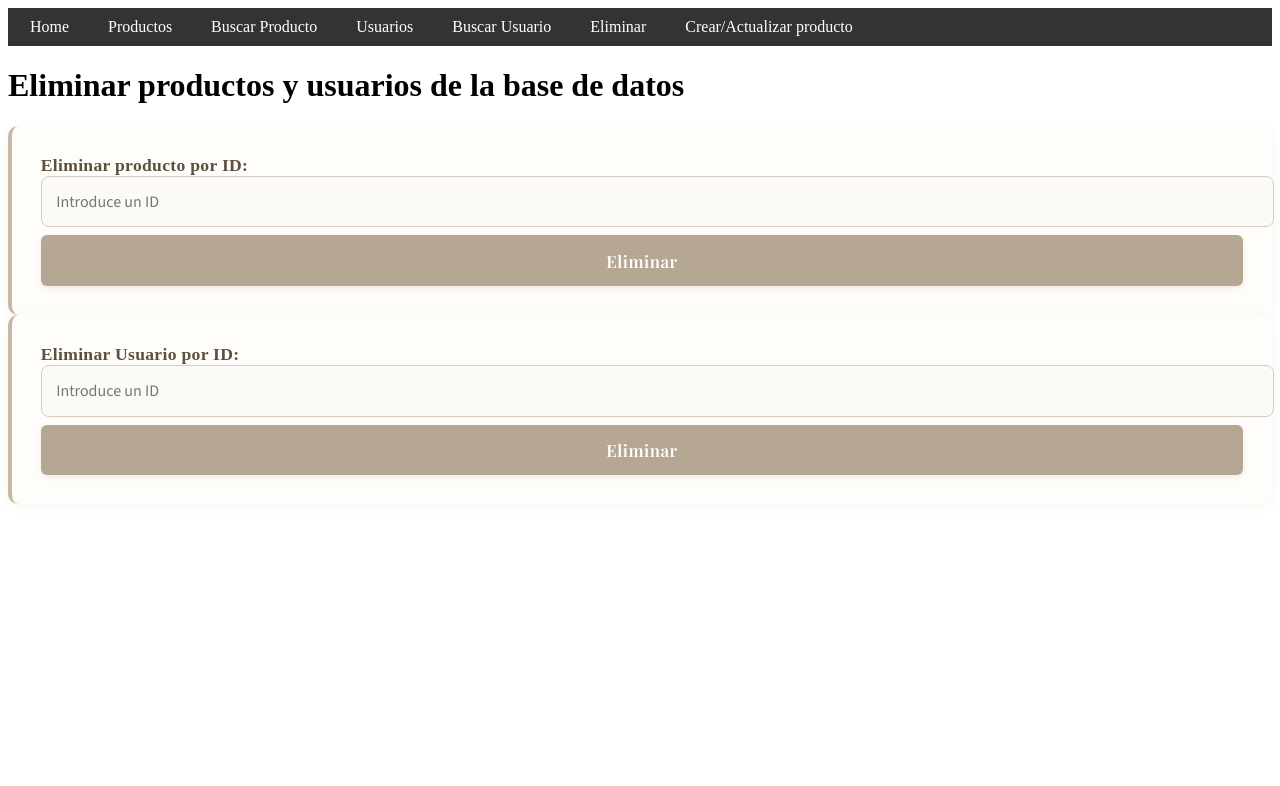
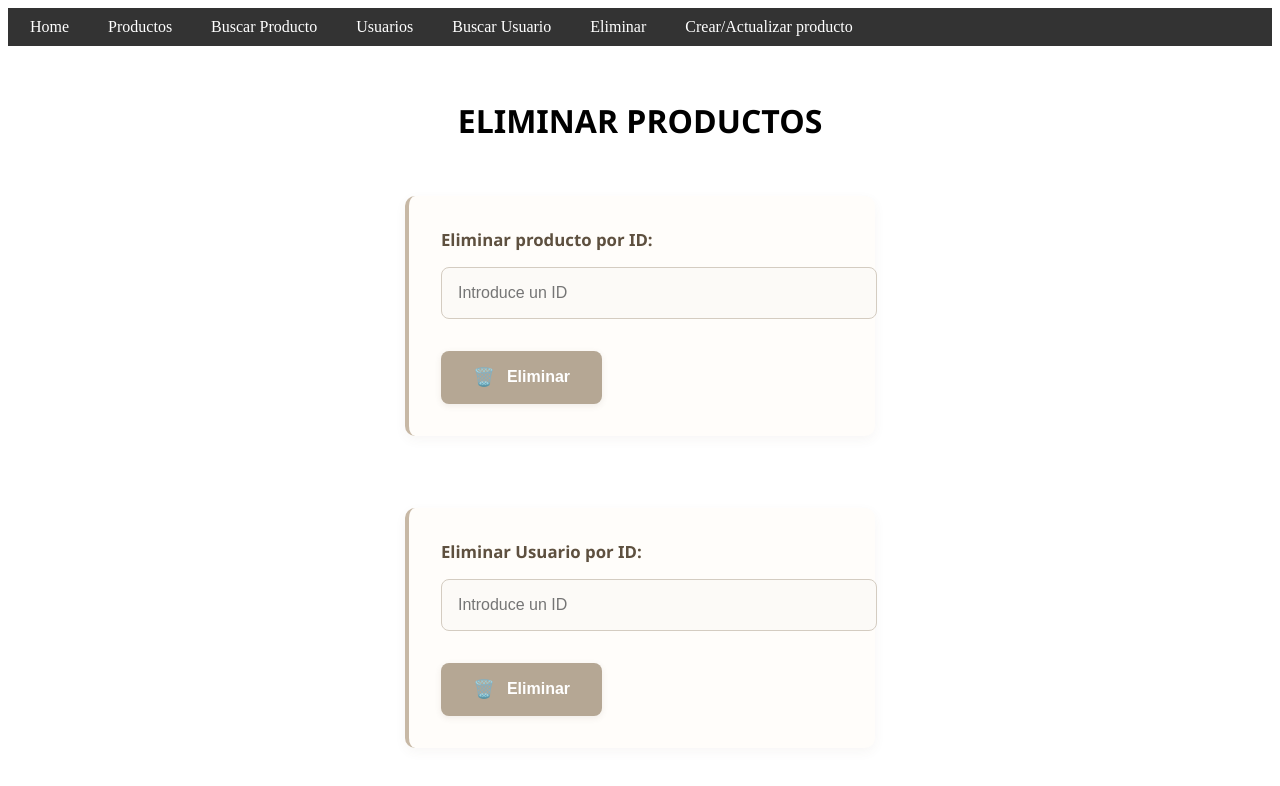
Before and after one commit to jorge-msmk/ab-frontend-2025, an Angular app: page /eliminar in a window 1280 px wide. Shown: the top 786 px of the page. Built offline with nearby package versions, Linux system fonts and the light colour scheme.

Commit message:
Entregable 3

```diff
--- a/src/app/pages/delete/delete.component.css
+++ b/src/app/pages/delete/delete.component.css
@@ -1,141 +1,172 @@
-/* Importación de fuentes (se mantiene igual) */
-@import url('https://fonts.googleapis.com/css2?family=Playfair+Display:wght@400;600&family=Source+Sans+3:wght@300;400;600&display=swap');
-
-/* Estructura Vertical Pura */
+.container {
+    display: flex;
+    flex-direction: column;
+    align-items: center;
+    justify-content: space-around;
+    font-family: 'Segoe UI', Roboto, Oxygen, Ubuntu, Cantarell, 'Open Sans', sans-serif;
+    gap: 2rem; /* Espacio entre elementos hijos */
+    padding: 2rem 0; /* Espacio vertical interno */
+}
 .delete-container {
-  font-family: 'Source Sans 3', sans-serif;
-  width: 100%;
-  max-width: 500px; /* Más estrecho para flujo vertical */
+    font-family: 'Segoe UI', Roboto, Oxygen, Ubuntu, Cantarell, 'Open Sans', sans-serif;
+    max-width: 800px;
     margin: 2rem auto;
-  padding: 2rem 1.5rem;
+    padding: 3rem; /* Aumentado de 2.5rem */
     background-color: #f8f5f0;
     border-radius: 12px;
-  box-shadow: 0 4px 20px rgba(94, 80, 63, 0.1);
+    box-shadow: 0 10px 30px rgba(94, 80, 63, 0.1);
     border: 1px solid #e0d8cc;
-  display: flex;
-  flex-direction: column;
-  gap: 2rem; /* Espaciado vertical uniforme */
 }
 
-/* Elementos en columna estricta */
-.delete-container > * {
-  width: 100%;
-  box-sizing: border-box;
-}
-
-/* Título (se mantiene igual) */
 .delete-container h1 {
-  font-family: 'Playfair Display', serif;
+    font-family: 'Playfair Display', Georgia, serif;
     color: #4a3f35;
     text-align: center;
+    margin-bottom: 3rem; /* Aumentado de 2.5rem */
     font-size: 2rem;
     font-weight: 600;
     letter-spacing: 0.5px;
+    padding-bottom: 1rem;
     border-bottom: 1px solid #e0d8cc;
-  padding-bottom: 1rem;
-  margin: 0; /* Reset */
 }
 
-/* Cajas de eliminación - Versión Vertical */
 .delete-box {
     background-color: #fffdfa;
-  padding: 1.8rem;
+    padding: 2rem; /* Aumentado de 1.75rem */
+    margin-bottom: 2.5rem; /* Aumentado de 2rem */
     border-radius: 10px;
-  box-shadow: 0 2px 12px rgba(94, 80, 63, 0.05);
+    box-shadow: 0 4px 12px rgba(94, 80, 63, 0.05);
     border-left: 4px solid #c7b8a5;
-  transition: all 0.3s cubic-bezier(0.25, 0.8, 0.25, 1);
+    transition: all 0.3s ease;
 }
 
-/* Contenido interno también en columna */
-.delete-box-inner {
+.delete-box:hover {
+    transform: translateY(-3px);
+    box-shadow: 0 8px 20px rgba(94, 80, 63, 0.1);
+}
+
+.delete-box-container {
     display: flex;
     flex-direction: column;
-  gap: 1.2rem;
+    gap: 2.5rem; /* Espacio adicional entre cajas */
+    margin: 2rem 0; /* Espacio vertical alrededor del contenedor */
 }
 
-/* Todos los elementos de formulario en bloque */
-.delete-box label,
-.delete-box input,
-.delete-box button {
+.delete-box label {
     display: block;
-  width: 100%;
-}
-
-/* (El resto de estilos se mantienen IDÉNTICOS) */
-.delete-box label {
+    margin-bottom: 1rem; /* Aumentado de 0.75rem */
     font-weight: 600;
     color: #5e503f;
-  font-size: 1.1rem;
-  letter-spacing: 0.3px;
-  margin-bottom: 0;
+    font-size: 1.05rem;
 }
 
 .delete-box input {
-  padding: 0.9rem;
+    width: 100%;
+    padding: 1rem; /* Aumentado de 0.9rem */
+    margin-bottom: 1.5rem; /* Aumentado de 1.25rem */
     border: 1px solid #d4ccc1;
     border-radius: 8px;
-  font-family: 'Source Sans 3', sans-serif;
     font-size: 1rem;
-  font-weight: 300;
     background-color: #fcfaf7;
-  transition: all 0.3s ease;
+    transition: all 0.2s ease;
 }
 
 .delete-box input:focus {
     outline: none;
     border-color: #b5a794;
-  box-shadow: 0 0 0 3px rgba(181, 167, 148, 0.15);
+    box-shadow: 0 0 0 3px rgba(181, 167, 148, 0.2);
     background-color: #fff;
 }
 
 .delete-box button {
-  font-family: 'Playfair Display', serif;
     background-color: #b5a794;
-  color: #fff;
+    color: white;
     border: none;
-  padding: 0.9rem;
-  border-radius: 6px;
+    padding: 1rem 2rem; /* Aumentado de 0.9rem 1.75rem */
+    border-radius: 8px;
+    font-size: 1rem;
+    font-weight: 600;
     cursor: pointer;
-  font-size: 1.05rem;
-  font-weight: 600;
-  letter-spacing: 0.5px;
     transition: all 0.3s ease;
     box-shadow: 0 2px 6px rgba(94, 80, 63, 0.1);
-  margin-top: 0.5rem;
+    display: inline-flex;
+    align-items: center;
+    margin-top: 0.5rem; /* Espacio adicional sobre el botón */
 }
 
 .delete-box button:hover {
     background-color: #9c8c7a;
     transform: translateY(-2px);
-  box-shadow: 0 4px 10px rgba(94, 80, 63, 0.15);
+    box-shadow: 0 4px 10px rgba(94, 80, 63, 0.2);
 }
 
-/* Mensajes de feedback - Versión Vertical */
-.feedback-message {
-  font-family: 'Source Sans 3', sans-serif;
-  padding: 1.1rem;
+.delete-box button::before {
+    content: '🗑️';
+    margin-right: 0.75rem; /* Aumentado de 0.5rem */
+    font-size: 1.1em;
+}
+
+/* Mensajes de feedback */
+div[style*="color: green"] {
+    background-color: #f1ede5;
+    color: #5e503f !important;
+    padding: 1.25rem; /* Aumentado de 1rem */
     border-radius: 8px;
-  font-size: 1rem;
-  line-height: 1.5;
+    margin: 1.75rem 0 !important; /* Aumentado y simplificado */
+    border-left: 4px solid #a89985;
+    box-shadow: 0 2px 8px rgba(168, 153, 133, 0.1);
     display: flex;
     align-items: center;
-  margin-top: 0; /* El espaciado lo controla gap */
 }
 
-/* Responsive - Ajustes para móvil */
-@media (max-width: 600px) {
+div[style*="color: green"]::before {
+    content: '✓';
+    margin-right: 1rem; /* Aumentado de 0.75rem */
+    font-size: 1.2em;
+}
+
+div[style*="color: red"] {
+    background-color: #f0e9e5;
+    color: #5e503f !important;
+    padding: 1.25rem; /* Aumentado de 1rem */
+    border-radius: 8px;
+    margin: 1.75rem 0 !important; /* Aumentado y simplificado */
+    border-left: 4px solid #b8a99a;
+    box-shadow: 0 2px 8px rgba(184, 169, 154, 0.1);
+    display: flex;
+    align-items: center;
+}
+
+div[style*="color: red"]::before {
+    content: '✕';
+    margin-right: 1rem; /* Aumentado de 0.75rem */
+    font-size: 1.2em;
+}
+
+/* Responsive */
+@media (max-width: 768px) {
+    .container {
+        gap: 1.5rem;
+        padding: 1.5rem 0;
+    }
+
     .delete-container {
-    padding: 1.5rem;
-    margin: 1rem auto;
-    gap: 1.5rem;
-    border-radius: 8px;
+        padding: 2rem; /* Reducido de 3rem */
+        margin: 1.5rem;
     }
 
     .delete-container h1 {
         font-size: 1.7rem;
+        margin-bottom: 2rem; /* Reducido para móviles */
     }
 
     .delete-box {
-    padding: 1.4rem;
+        padding: 1.75rem; /* Reducido de 2rem */
+        margin-bottom: 2rem; /* Reducido de 2.5rem */
+    }
+
+    .delete-box-container {
+        gap: 2rem; /* Reducido de 2.5rem */
+        margin: 1.5rem 0; /* Reducido de 2rem */
     }
 }
--- a/src/app/pages/delete/delete.component.html
+++ b/src/app/pages/delete/delete.component.html
@@ -1,6 +1,6 @@
-<div>
+<div class="container">
 
-    <h1>Eliminar productos y usuarios de la base de datos</h1>
+    <h1>ELIMINAR PRODUCTOS</h1>
 
     <div>
         <div class="delete-box">
```
Lines whose indentation alone changed are shown as unchanged.
